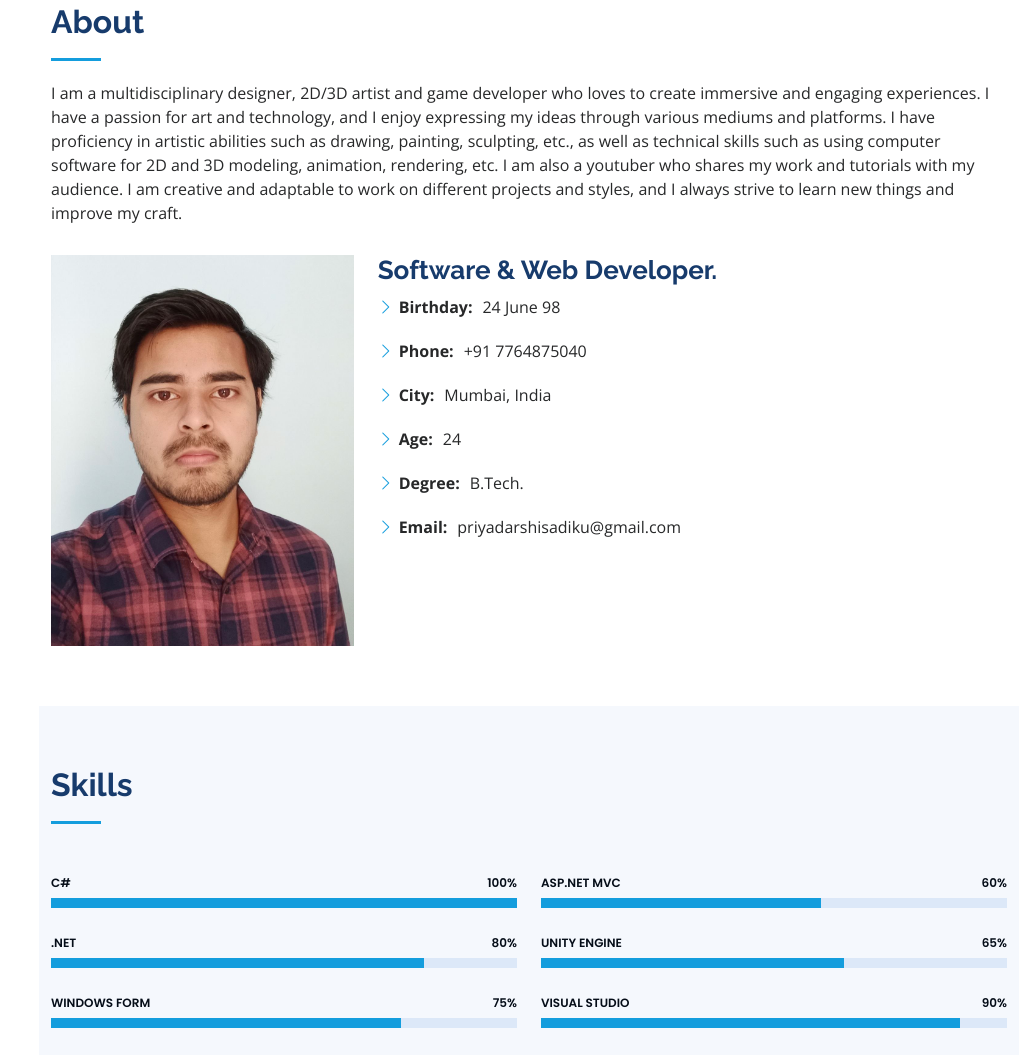
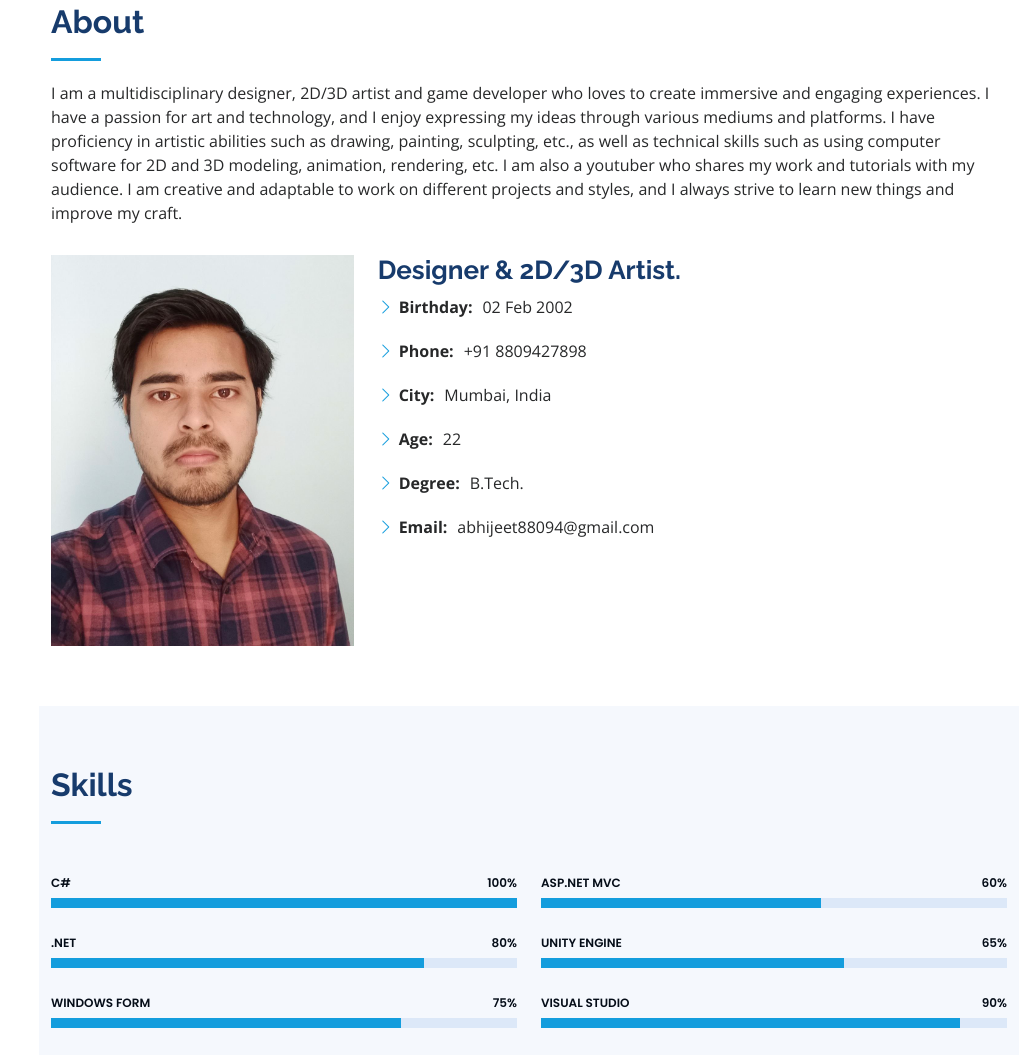
Before and after one commit to abhijeetunreal/Abhijeetunreal, a plain HTML site: page index.html in a window 1280 px wide. Shown: the part 857-1912 px from the top of the page, without its empty margins (261-1280 px from the left). Drawn offline with nearby package versions, Linux system fonts and the light colour scheme.

Commit message:
dob and academics

```diff
--- a/index.html
+++ b/index.html
@@ -92,17 +92,17 @@
             <img src="assets/img/HeadShot.JPG" class="img-fluid" alt="">
           </div>
           <div class="col-lg-8 pt-4 pt-lg-0 content" data-aos="fade-left">
-            <h3>Software &amp; Web Developer.</h3>
+            <h3>Designer &amp; 2D/3D Artist.</h3>
             <div class="row">
               <div class="col-lg-6">
                 <ul>
-                  <li><i class="bi bi-chevron-right"></i> <strong>Birthday:</strong> <span>24 June 98</span></li>
-                  <li><i class="bi bi-chevron-right"></i> <strong>Phone:</strong> <span>+91 7764875040</span></li>
+                  <li><i class="bi bi-chevron-right"></i> <strong>Birthday:</strong> <span>02 Feb 2002</span></li>
+                  <li><i class="bi bi-chevron-right"></i> <strong>Phone:</strong> <span>+91 8809427898</span></li>
                   <li><i class="bi bi-chevron-right"></i> <strong>City:</strong> <span>Mumbai, India</span></li>
 
-                  <li><i class="bi bi-chevron-right"></i> <strong>Age:</strong> <span>24</span></li>
+                  <li><i class="bi bi-chevron-right"></i> <strong>Age:</strong> <span>22</span></li>
                   <li><i class="bi bi-chevron-right"></i> <strong>Degree:</strong> <span>B.Tech.</span></li>
-                  <li><i class="bi bi-chevron-right"></i> <strong>Email:</strong> <span>priyadarshisadiku@gmail.com</span></li>
+                  <li><i class="bi bi-chevron-right"></i> <strong>Email:</strong> <span>abhijeet88094@gmail.com</span></li>
                 </ul>
               </div>
             </div>
```
